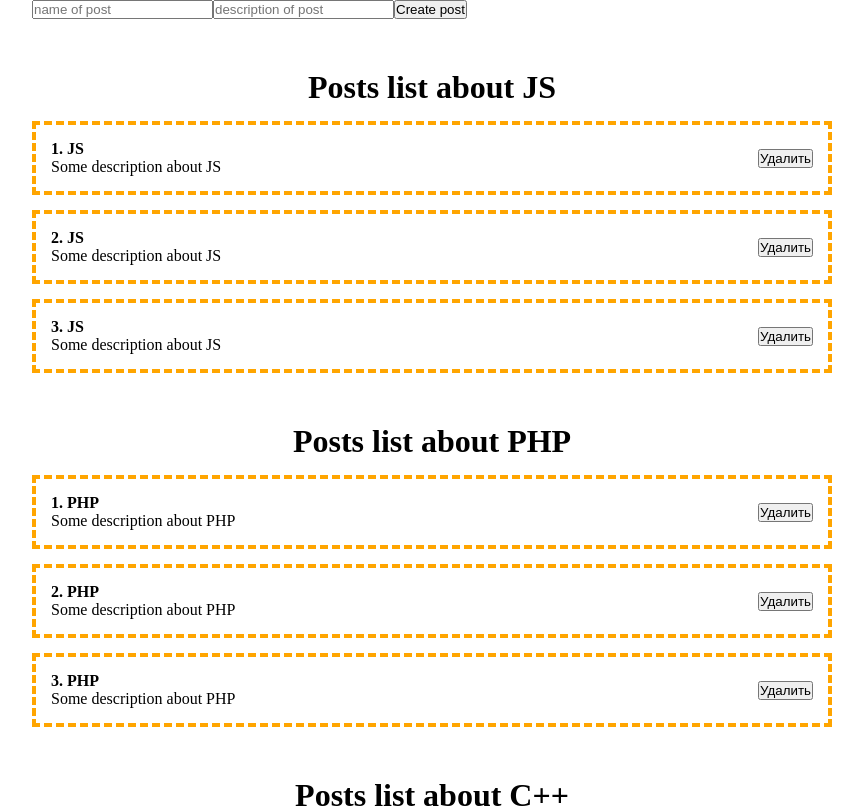
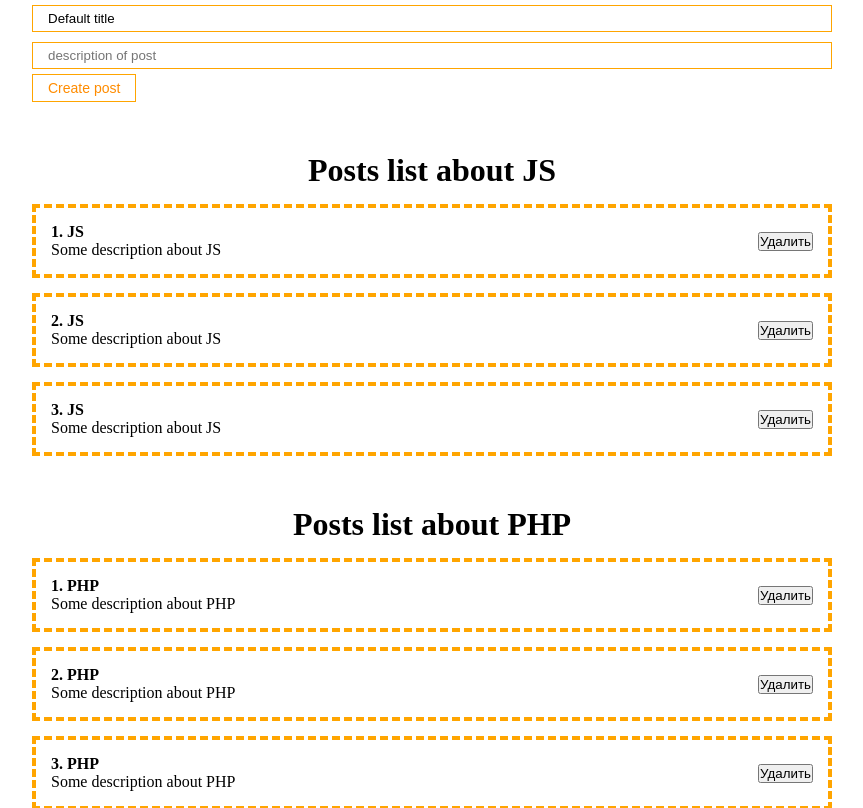
Before and after one commit to LehaGer/react-my-found-project, a React (Create React App) app: page / in a window 1280 px wide. Shown: the top 808 px of the page, without its empty margins (208-1071 px from the left). Built offline with nearby package versions, Linux system fonts and the light colour scheme.

Commit message:
feat: created controlled and uncontrolled input in the form

```diff
--- a/src/App.js
+++ b/src/App.js
@@ -1,4 +1,4 @@
-import React, {useState} from 'react';
+import React, {useRef, useState} from 'react';
 import Counter from "./components/Counter";
 import ClassCounter from "./components/ClassCounter";
 import './styles/App.css';
@@ -30,14 +30,35 @@ function App() {
         {id: 3, title: 'Python', body: 'Some description about Python'},
     ]);
 
+    const [title, setTitle] = useState('Default title');
 
+    const bodyInputRef = useRef();
+
+    const addNewPost = (e) => {
+        //setPostsJS(...postsJS, {id: 4, title: title, body: description});
+        e.preventDefault();
+        //setPostsJS(postsJS.push({id: 4, title: title, body: description}))
+        console.log(title);
+        console.log(bodyInputRef.current.value);
+    }
 
     return (
         <div className="App">
             <form>
-                <input type="text" placeholder={"name of post"}/>
-                <input type="text" placeholder={"description of post"}/>
-                <button>Create post</button>
+                {/*Управляемый компонент*/}
+                <MyInput
+                    type="text"
+                    placeholder={"name of post"}
+                    value={title}
+                    onChange={e => setTitle(e.target.value)}
+                />
+                {/*Неуправляемый компонент*/}
+                <MyInput
+                    type="text"
+                    placeholder={"description of post"}
+                    ref={bodyInputRef}
+                />
+                <MyButton onClick={addNewPost}>Create post</MyButton>
             </form>
             <PostList posts={postsJS} title={"Posts list about JS"}/>
             <PostList posts={postsPHP} title={"Posts list about PHP"}/>
--- a/src/components/UI/input/MyInput.jsx
+++ b/src/components/UI/input/MyInput.jsx
@@ -1,10 +1,10 @@
 import React from 'react';
 import classes from './MyInput.module.css'
 
-const MyInput = (props) => {
+const MyInput = React.forwardRef((props, ref) => {
     return (
-        <input className={classes.myInput} {...props}/>
+        <input ref={ref} className={classes.myInput} {...props}/>
     );
-};
+});
 
 export default MyInput;
```
